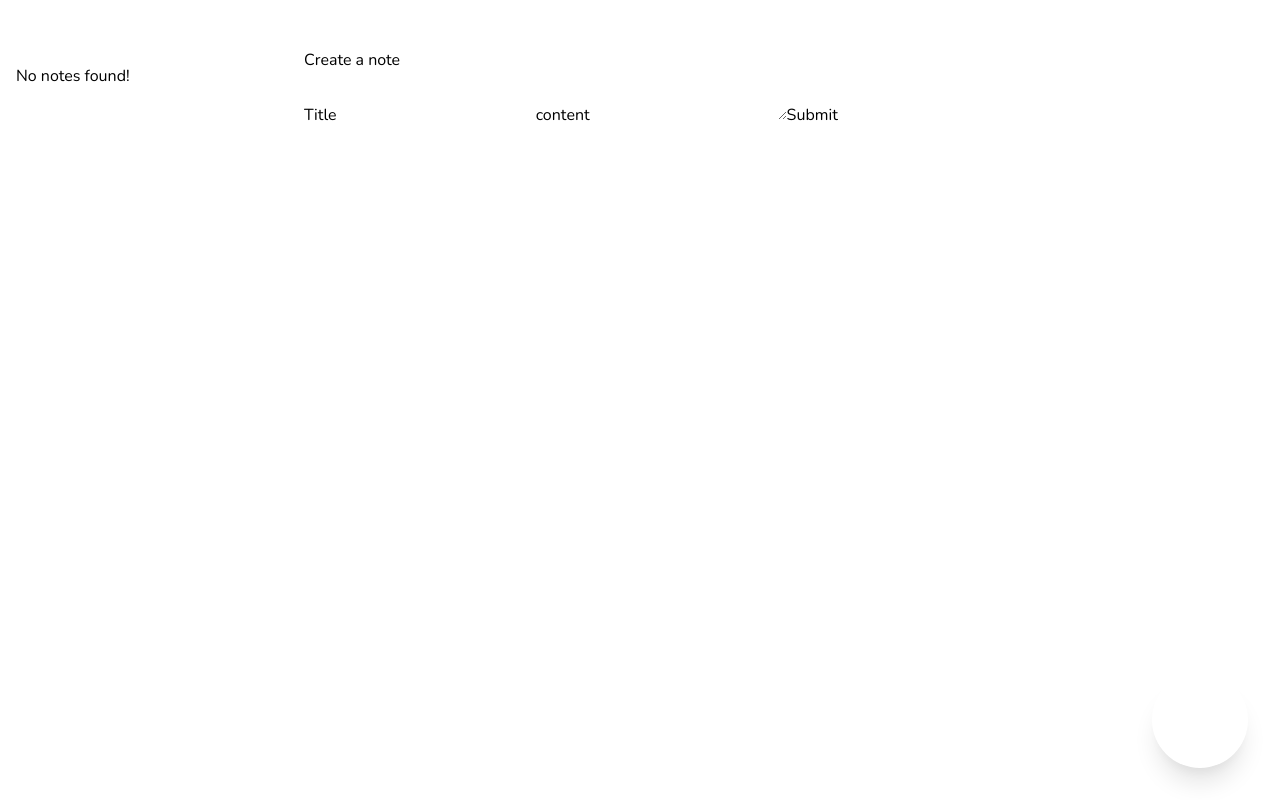
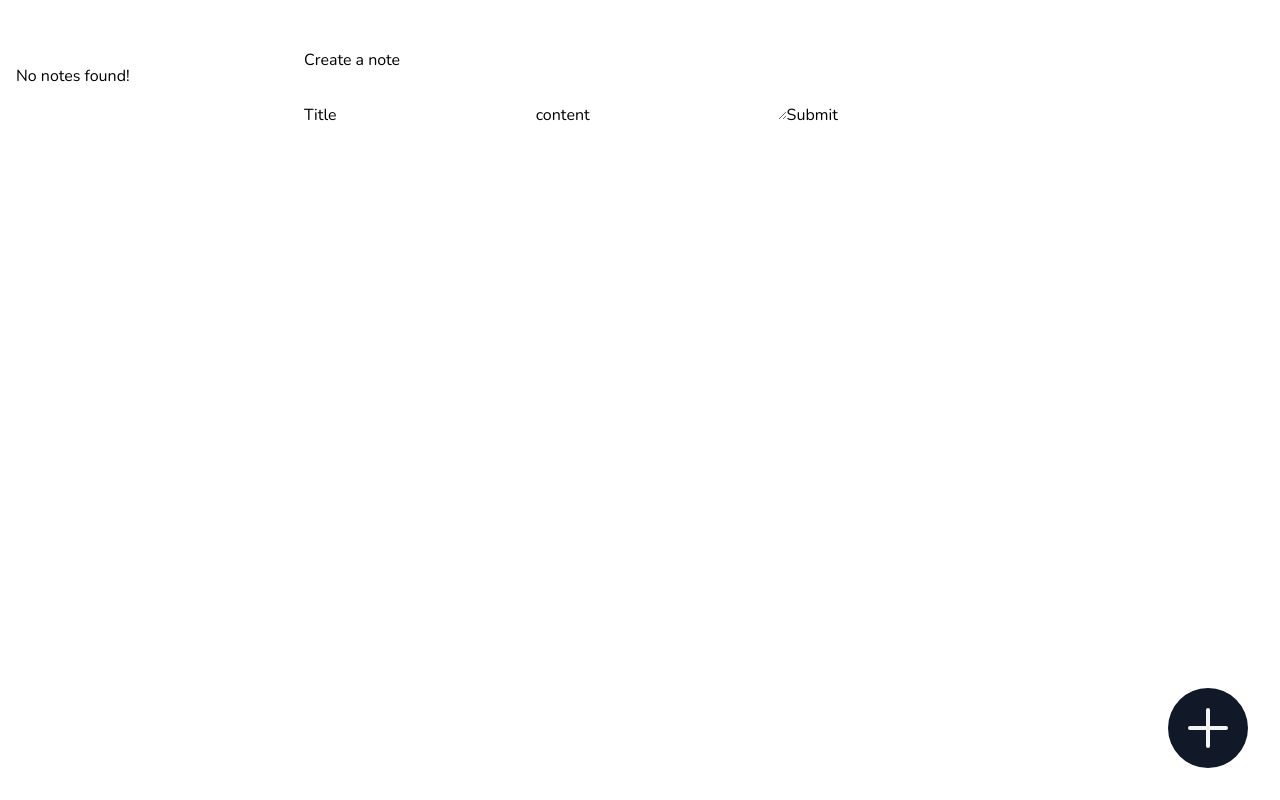
Before and after one commit to brandon-carlisle/notia, a React (Vite) app: page / in a window 1280 px wide. Built offline with nearby package versions, Linux system fonts and the light colour scheme.

Commit message:
CreateNoteBtn updated to tailwind

```diff
--- a/src/components/Buttons/CreateNoteButton.jsx
+++ b/src/components/Buttons/CreateNoteButton.jsx
@@ -1,13 +1,14 @@
 import { Link } from 'react-router-dom';
-
-import styles from './CreateNoteButton.module.css';
 
 function CreateNoteButton() {
   return (
-    <Link className={styles.createNoteBtn} to="/">
-      <div className={styles.lineContainer}>
-        <div className={`${styles.line} ${styles.lineOne}`}></div>
-        <div className={`${styles.line} ${styles.lineTwo}`}></div>
+    <Link
+      className="inline-block absolute right-8 bottom-8 rounded-full bg-gray-900 w-20 h-20"
+      to="/"
+    >
+      <div className="relative w-full h-full">
+        <div className="absolute top-1/2 left-1/2 rounded bg-gray-100 w-1/2 h-1 -translate-x-1/2 -translate-y-1/2"></div>
+        <div className="absolute top-1/2 left-1/2 rounded bg-gray-100 w-1/2 h-1 -translate-x-1/2 -translate-y-1/2 rotate-90"></div>
       </div>
     </Link>
   );
--- a/src/components/Buttons/CreateNoteButton.module.css
+++ /dev/null
@@ -1,38 +0,0 @@
-.createNoteBtn {
-  display: inline-block;
-  position: absolute;
-  right: 2rem;
-  bottom: 2rem;
-
-  box-shadow: rgba(0, 0, 0, 0.1) 0px 20px 25px -5px,
-    rgba(0, 0, 0, 0.04) 0px 10px 10px -5px;
-
-  border-radius: 50%;
-  background-color: var(--oc-gray-9);
-  width: 6rem;
-  height: 6rem;
-}
-
-.lineContainer {
-  position: relative;
-  width: 100%;
-  height: 100%;
-}
-
-.line {
-  position: absolute;
-  top: 50%;
-  left: 50%;
-  border-radius: 5px;
-  background-color: var(--oc-gray-1);
-  width: 50%;
-  height: 0.3rem;
-}
-
-.lineOne {
-  transform: translate(-50%, -50%);
-}
-
-.lineTwo {
-  transform: translate(-50%, -50%) rotate(90deg);
-}
```
